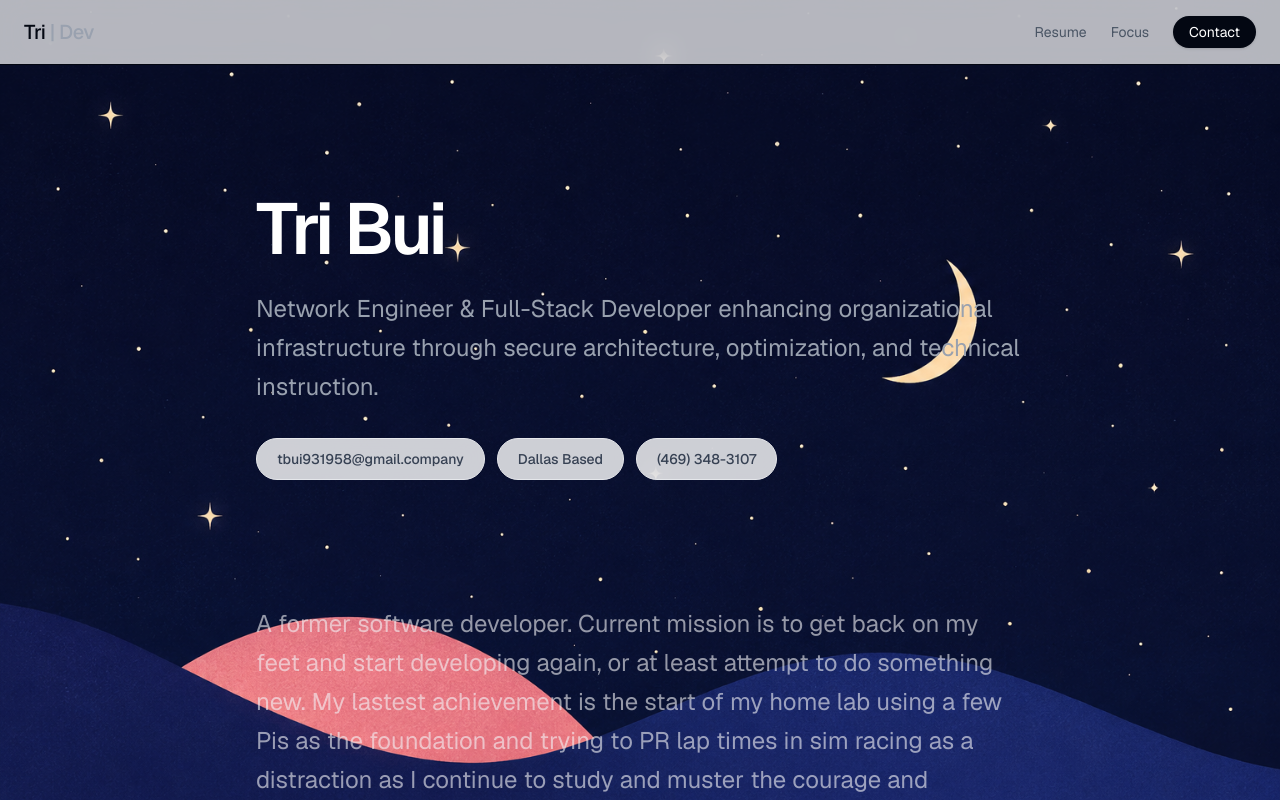
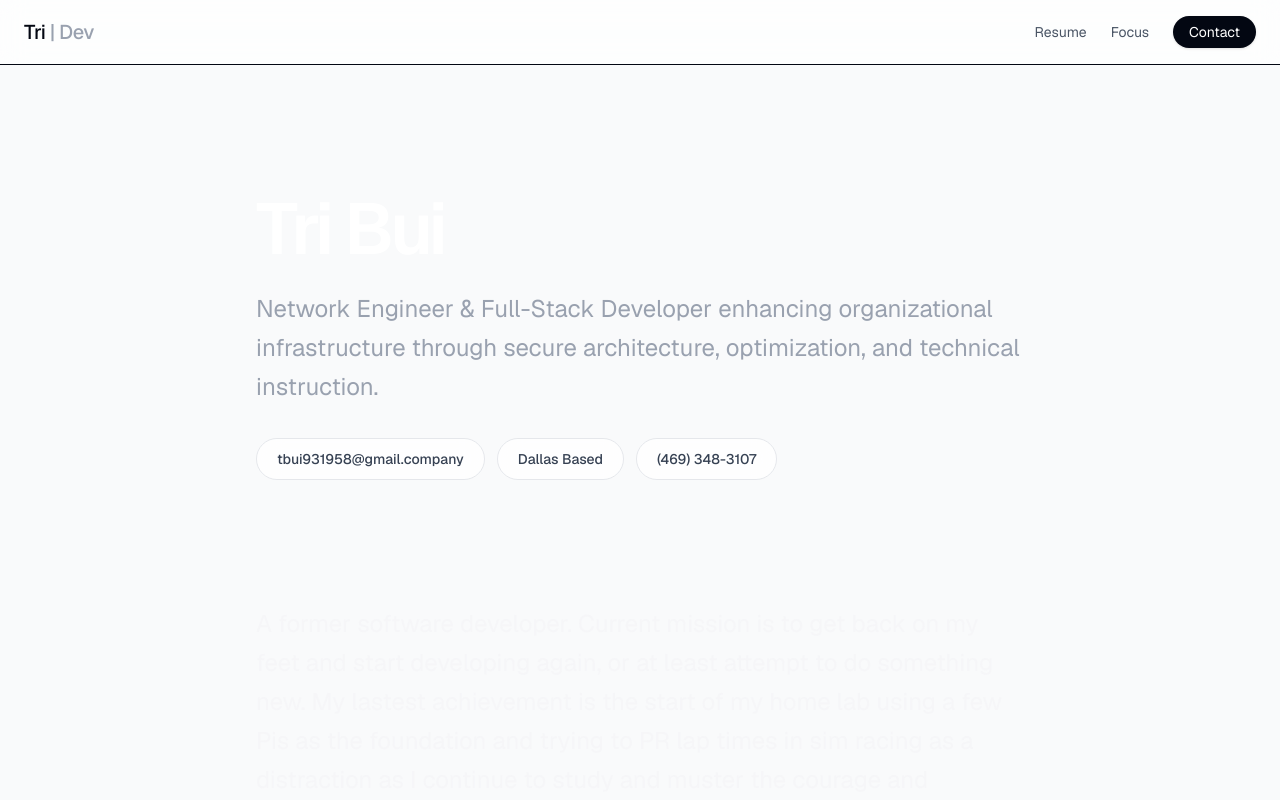
Before and after one commit to t-t-bui/my-personal-website, a Next.js app: page /resume in a window 1280 px wide. Shown: the top 800 px of the page. Built offline with nearby package versions, Linux system fonts and the light colour scheme.

Commit message:
revert changes

```diff
--- a/app/resume/page.tsx
+++ b/app/resume/page.tsx
@@ -78,7 +78,7 @@ export default function Resume() {
 	return (
 		<div className="relative min-h-screen bg-white text-gray-950 font-sans selection:bg-gray-200 pb-32">
 			{/*<div className="fixed inset-0 -z-10 bg-gradient-to-br from-gray-100/90 to-gray-500/50"/>*/}
-			<div className="fixed inset-0 -z-0 bg-gray-50">
+			{/*<div className="fixed inset-0 -z-0 bg-gray-50">
 				<Image
 					src="/images/stary-sky.png"
 					alt="abstract image of night sky"
@@ -86,8 +86,9 @@ export default function Resume() {
 					priority
 					className="object-cover object-center"
 				/>
-			</div>
-			<div className="fixed inset-0 -z-10 bg-gradient-to-br from-gray-200/70 to-transparent opacity-80" />
+			</div>*/}
+			<div className="fixed inset-0 -z-0 bg-gray-50"/>
+			<div className="fixed inset-0 -z-10 bg-gradient-to-br from-gray-800/40 to-transparent opacity-50" />
 
 			<Navbar />
 
```
